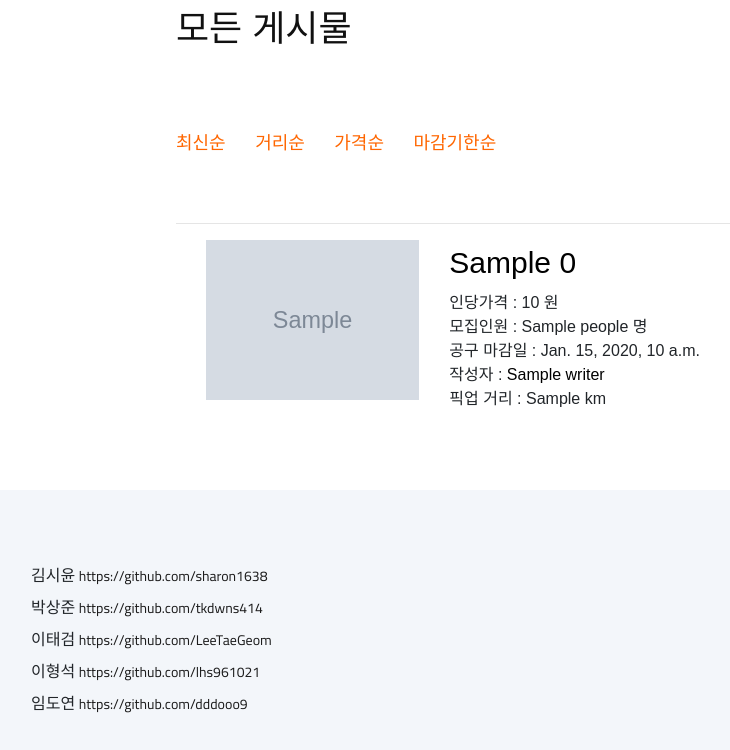
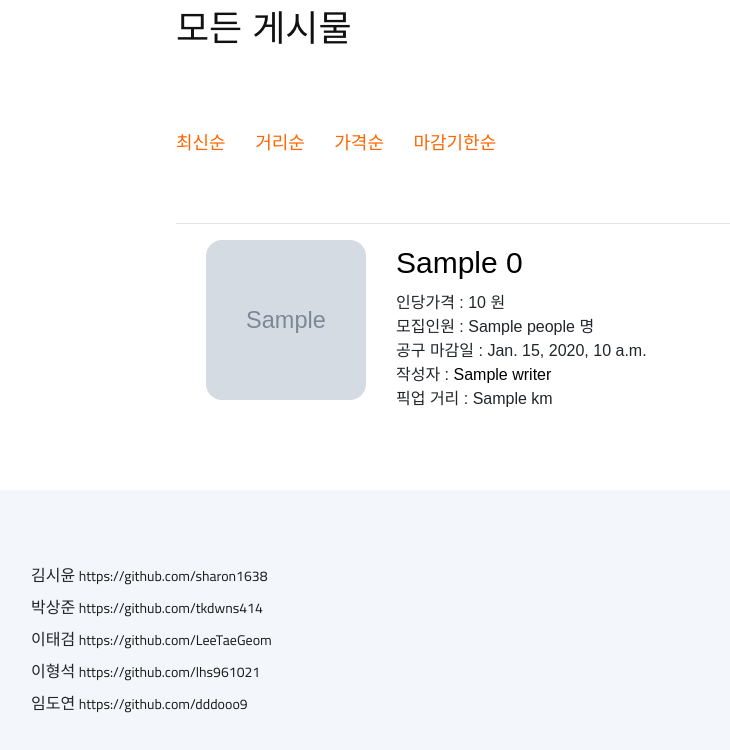
Before and after one commit to lhs961021/purchase_mate, a Django app: template posts/templates/sort/all_postlist.html in a window 1280 px wide. Shown: the part 278-1028 px from the top of the page, without its empty margins (24-754 px from the left). Run offline with Django 3.2, Linux system fonts and the light colour scheme; the template is opened without the code that fills it: most values are stand-ins (such as "Sample title", 1, 10 or a date in 2020); grey boxes marked "Sample" are stand-in pictures; some libraries are stand-ins or nearby versions.

Commit message:
디자인 통일

```diff
--- a/posts/templates/sort/all_postlist.html
+++ b/posts/templates/sort/all_postlist.html
@@ -26,7 +26,7 @@
 
         <hr>
         <div style="overflow:auto; width: 100%; display:flex; margin: 10px 0px; height: 22vh;">
-            <div style="margin:0px 30px; height:20vh; border-radius:10%;">
+            <div style="overflow:hidden;margin:0px 30px;width:20vh; height:20vh; border-radius:10%;">
                 <!-- {%if post.image%}
             <img src="{{ post.image.url }}" style="object-fit: cover; width:100%; height: 100%;" alt="사진">
             {%else%}
--- a/posts/templates/sort/distance_postlist.html
+++ b/posts/templates/sort/distance_postlist.html
@@ -33,7 +33,7 @@
                 style="width:15vh; height:15vh; position:relative; top:2.5vh; left:2.5vh;">
             {%endif%} -->
             {%if post.0.image%}
-        <img src="{{ post.0.image.url }}" style="object-fit: cover; width:100%; height: 100%;" alt="사진">
+            <img src="{{ post.0.image.url }}" style="object-fit: cover; width:100%; height: 100%;" alt="사진">
         {%else%}
             {%if post.0.category == '식자재'%}
             <img src="../../static/img/default/vegetable_icon.svg" style=" border-radius:10%; background-color:lightgray; width:100%; height:100%;" alt="food">
```
Also changed, not shown: posts/templates/result.html (indentation only). Lines whose indentation alone changed are shown as unchanged.
